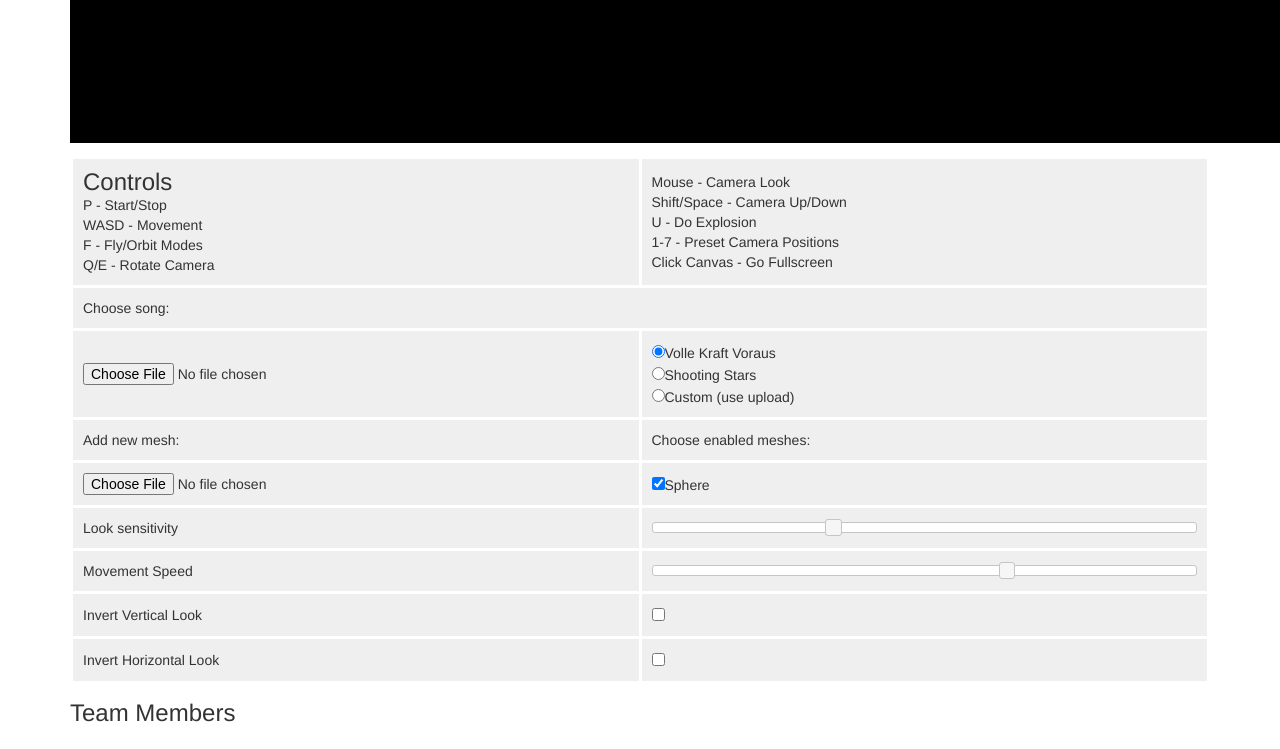
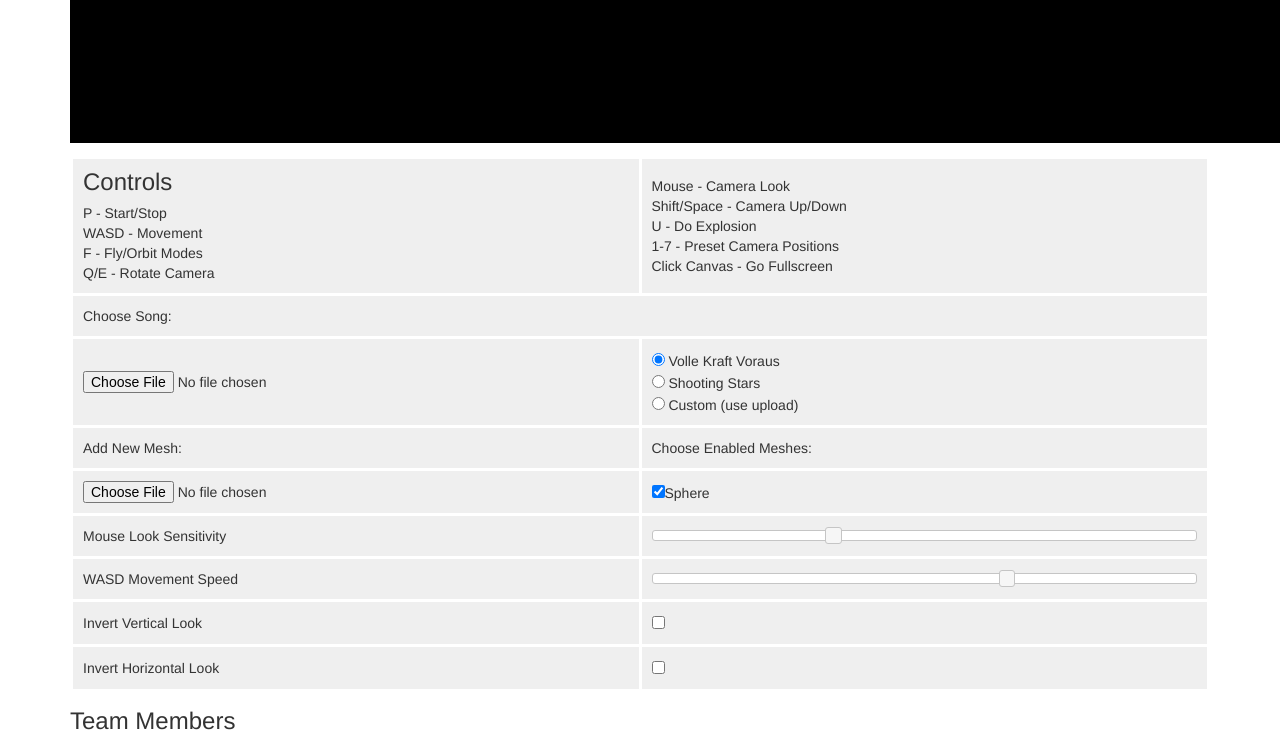
Before and after one commit to nagavallia/3dDreamVisualizer, a plain HTML site: page index.html in a window 1280 px wide. Shown: the part 657-1406 px from the top of the page. Drawn offline with Linux system fonts and the light colour scheme; no server answers.

Commit message:
small style changes

```diff
--- a/index.html
+++ b/index.html
@@ -44,7 +44,7 @@
         <table style="width: 100%">
             <tr>
                 <td>
-                    <h2 style="margin:0;">Controls</h2>
+                    <h2 style="margin-top:0;margin-bottom:8px;">Controls</h2>
                     P - Start/Stop <br />
                     WASD - Movement <br />
                     F - Fly/Orbit Modes <br />
@@ -60,7 +60,7 @@
             </tr>
             <tr>
                 <td colspan="2">
-                    <span>Choose song:</span>
+                    <span>Choose Song:</span>
                 </td>
             </tr>
             <tr>
@@ -69,18 +69,18 @@
                 </td>
                 <td style="width: 48%" id="songInputs">
                     <form>
-                        <input type="radio" name="songname" value="songs/vollekraftvoraus.mp3" checked>Volle Kraft Voraus<br>
-                        <input type="radio" name="songname" value="songs/shooting_stars.mp3">Shooting Stars<br>
-                        <input type="radio" id="customsong" name="songname" value="whoops">Custom (use upload)&nbsp;<span id="selectedsong" style="color: grey"></span><br>
+                        <input type="radio" name="songname" value="songs/vollekraftvoraus.mp3" checked> Volle Kraft Voraus<br>
+                        <input type="radio" name="songname" value="songs/shooting_stars.mp3"> Shooting Stars<br>
+                        <input type="radio" id="customsong" name="songname" value="whoops"> Custom (use upload)&nbsp;<span id="selectedsong" style="color: grey"></span><br>
                     </form>
                 </td>
             </tr>
             <tr>
                 <td>
-                    <span>Add new mesh:</span>
+                    <span>Add New Mesh:</span>
                 </td>
                 <td>
-                    <span>Choose enabled meshes:</span>
+                    <span>Choose Enabled Meshes:</span>
                 </td>
             </tr>
             <tr>
@@ -113,11 +113,11 @@
                 </td>
             </tr>-->
             <tr>
-                <td style="width: 48%">Look sensitivity</td>
+                <td style="width: 48%">Mouse Look Sensitivity</td>
                 <td style="width: 48%"><div id="lookSlider"></div></td>
             </tr>
             <tr>
-                <td style="width: 48%">Movement Speed</td>
+                <td style="width: 48%">WASD Movement Speed</td>
                 <td style="width: 48%"><div id="movementSlider"></div></td>
             </tr>
             <tr>
```
